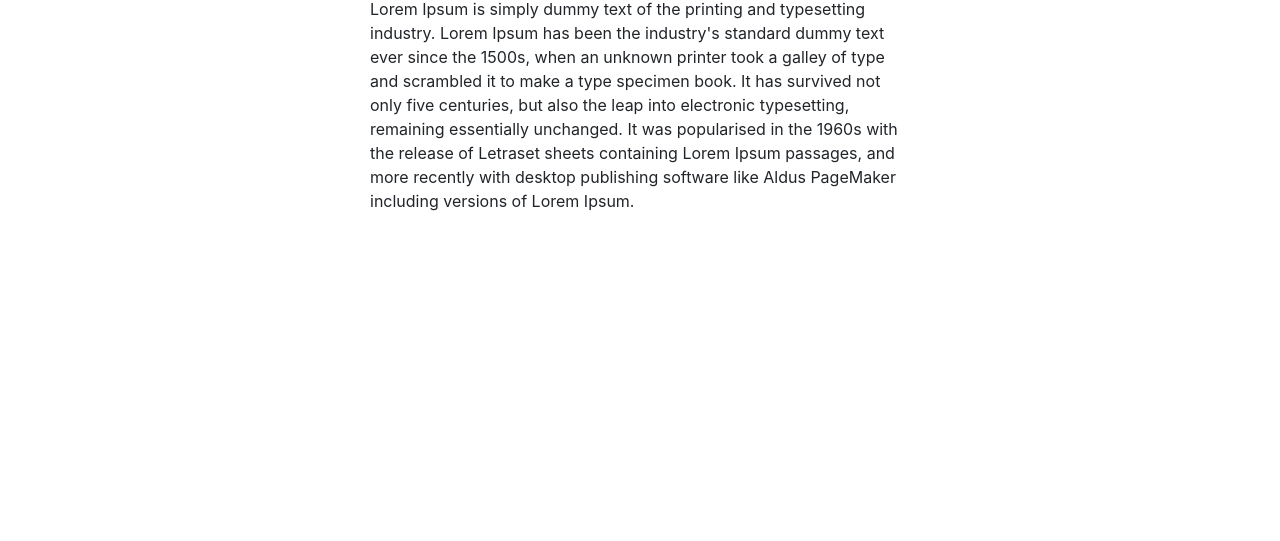
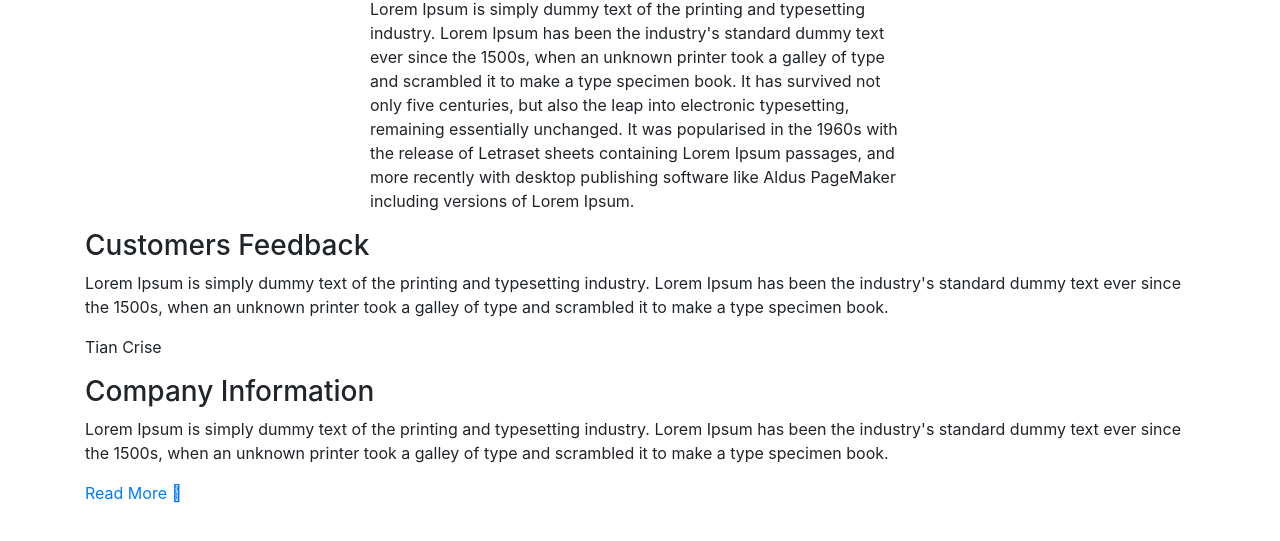
Before and after one commit to sajibAdhi/PsdToHtml, a plain HTML site: page index.html in a window 1280 px wide. Shown: the part 79-620 px from the top of the page. Drawn offline with Linux system fonts and the light colour scheme.

Commit message:
box section markup

```diff
--- a/index.html
+++ b/index.html
@@ -41,6 +41,38 @@
         </div>
     </div>
 
+    <div class="box-padding">
+        <div class="container">
+            <div class="row">
+                <div class="col-lg-12">
+                    <div class="box-section">
+                        <div class="single-box">
+                            <h3>Customers Feedback</h3>
+                            <p>
+                                Lorem Ipsum is simply dummy text of the printing and typesetting industry. Lorem Ipsum
+                                has been the industry's standard dummy text ever since the 1500s, when an unknown
+                                printer took a galley of type and scrambled it to make a type specimen book.
+                            </p>
+                            <p class="author">
+                                Tian Crise
+                            </p>
+                        </div>
+                        <div class="single-box">
+                            <h3>Company Information</h3>
+                            <p>
+                                Lorem Ipsum is simply dummy text of the printing and typesetting industry. Lorem Ipsum
+                                has been the industry's standard dummy text ever since the 1500s, when an unknown
+                                printer took a galley of type and scrambled it to make a type specimen book.
+                            </p>
+                            <a href="http://adovasoft.com" class="boxed-btn">
+                                Read More <i class="fa fa-angle-right"></i>
+                            </a>
+                        </div>
+                    </div>
+                </div>
+            </div>
+        </div>
+    </div>
     <!-- jqury -->
     <script src="asstes/js/jquery-3.6.0.min.js"></script>
     <!-- bootstrap js -->
```
